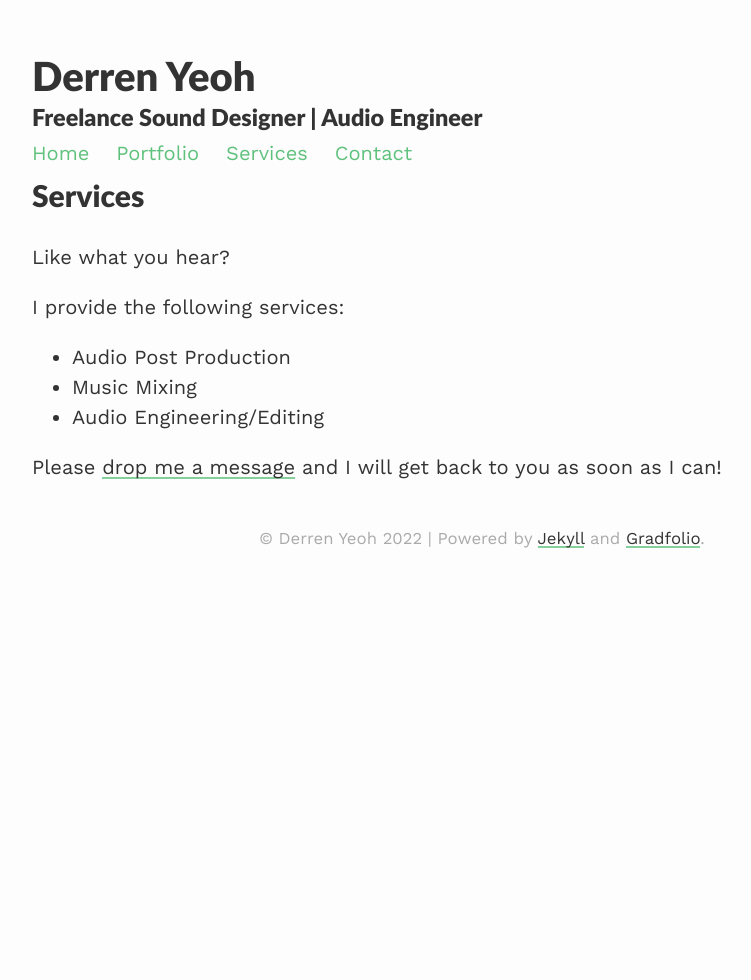
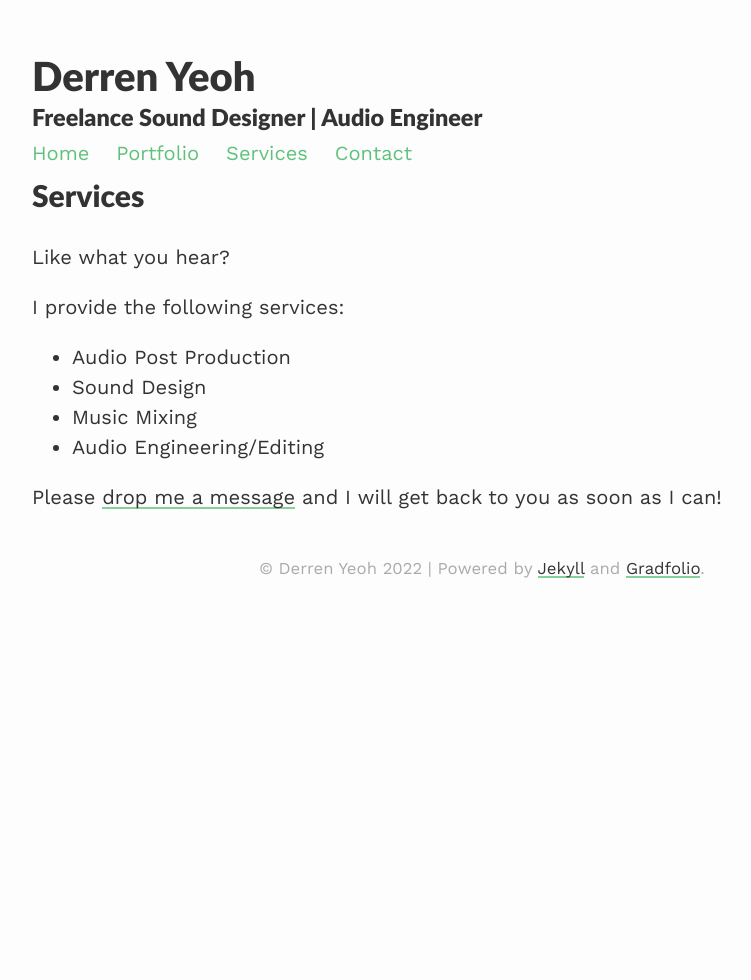
Before and after one commit to derren-yeohwj/site, a Jekyll site: the page built from _pages/services.md, in a window 1280 px wide. Shown: the whole page, without its empty margins (158-909 px from the left). Built offline with Jekyll 4.4.1, drawn with Linux system fonts in a browser that asks for light colours; nearby versions of some CDN libraries.

Commit message:
updated services.md

```diff
--- a/_pages/services.md
+++ b/_pages/services.md
@@ -10,6 +10,7 @@ Like what you hear?
 
 I provide the following services:
 - Audio Post Production
+- Sound Design
 - Music Mixing
 - Audio Engineering/Editing
 
```
